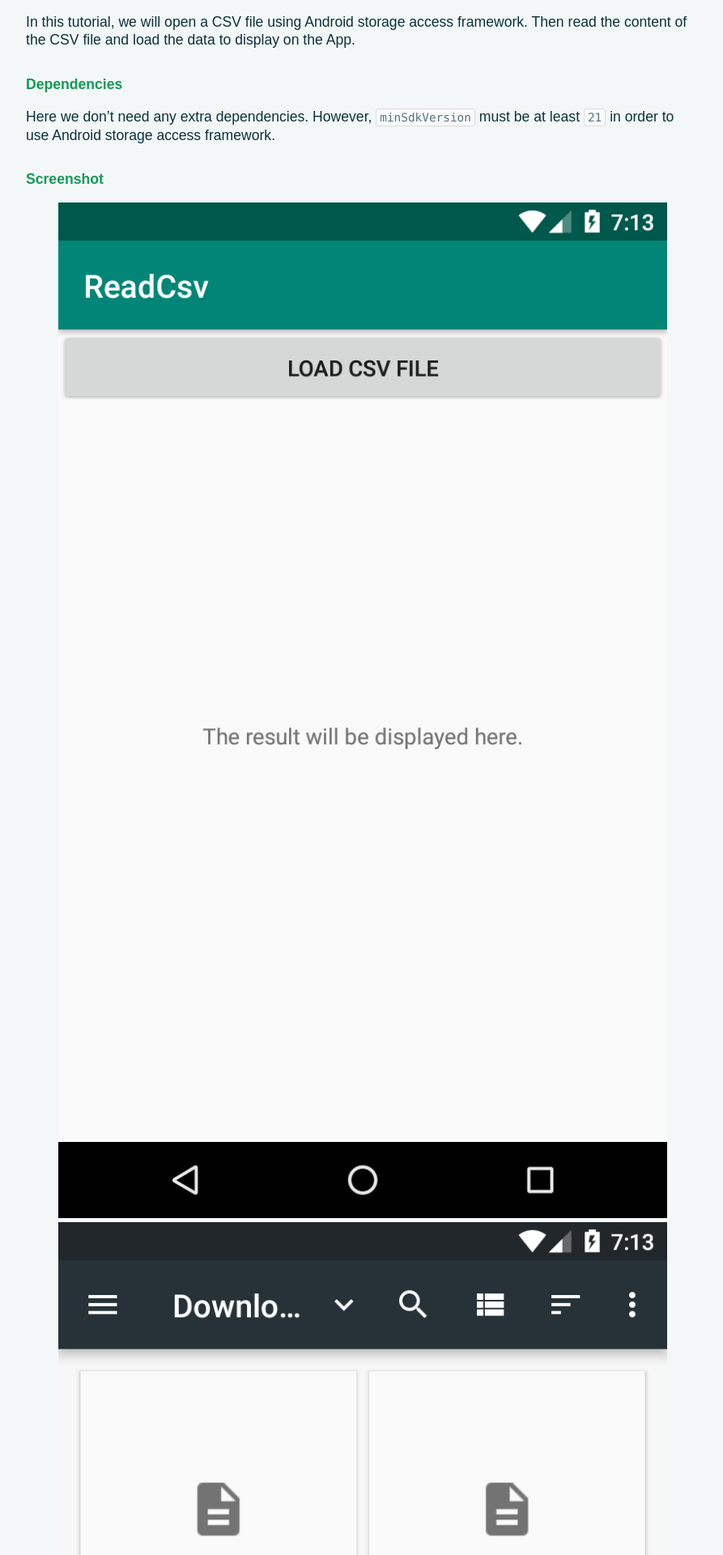
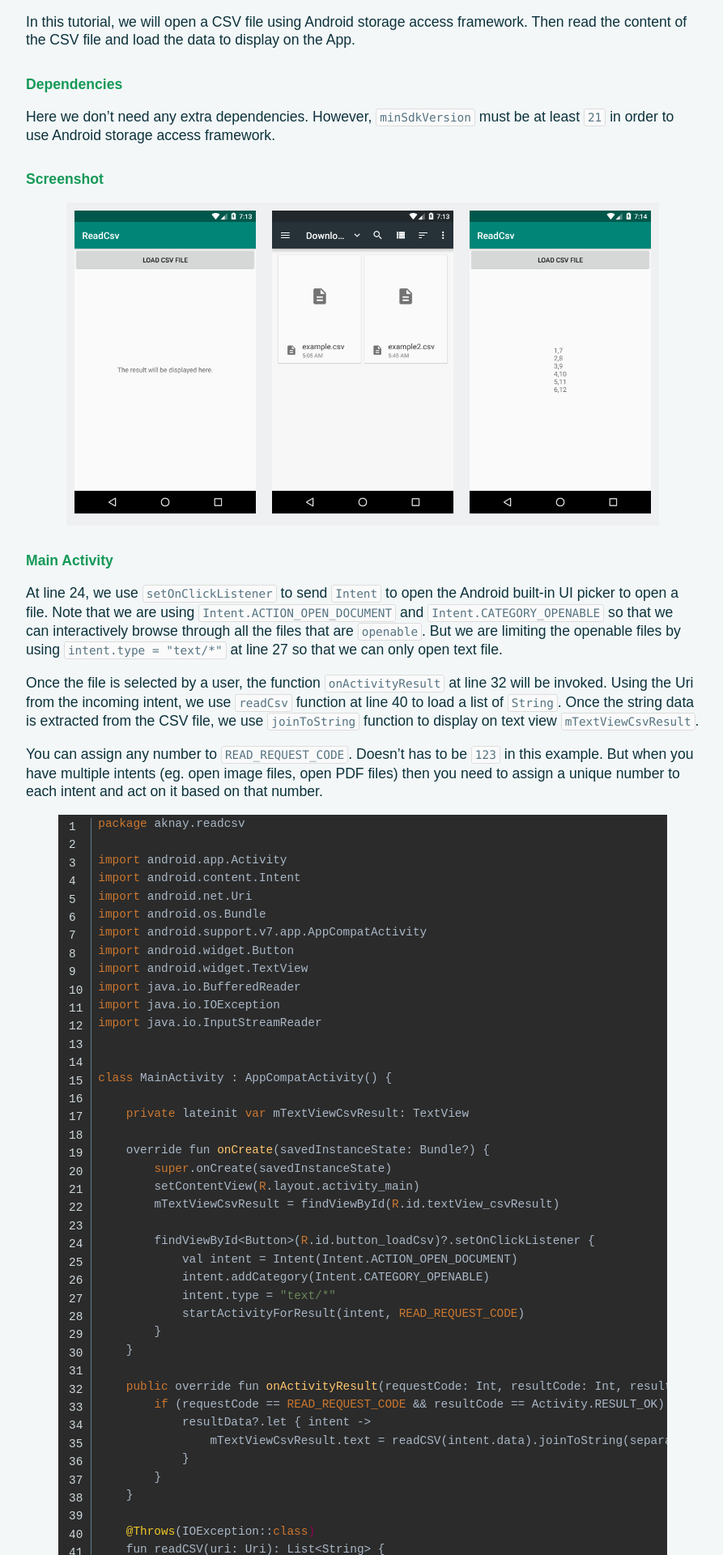
Before and after one commit to aknay/aknay.github.io, a Jekyll site: the page built from _posts/2018-09-28-how-to-open-a-csv-file-from-android.markdown, in a window 1280 px wide. Shown: the part 696-2616 px from the top of the page at 81% size, without its empty margins (192-1085 px from the left). Built offline with Jekyll 4.4.1, drawn with Linux system fonts in a browser that asks for light colours.

Commit message:
style: update css to show multiple images files on on same row

```diff
--- a/_posts/2018-09-28-how-to-open-a-csv-file-from-android.markdown
+++ b/_posts/2018-09-28-how-to-open-a-csv-file-from-android.markdown
@@ -35,17 +35,17 @@ Here we don't need any extra dependencies. However, `minSdkVersion` must be at l
 #### **Screenshot**
 
 <figure>
-  <div  class="logo-list">
+  <div  class="image-container">
 
-    <div class="logo-list-image">
+    <div class="image-list">
         <img src="{{ site.url }}/assets/device-2018-09-28-191317.png">
     </div>
 
-    <div class="logo-list-image">
+    <div class="image-list">
         <img src="{{ site.url }}/assets/device-2018-09-28-191344.png">
     </div>
 
-     <div class="logo-list-image">
+     <div class="image-list">
         <img src="{{ site.url }}/assets/device-2018-09-28-191407.png">
     </div>
 
--- a/css/cayman.css
+++ b/css/cayman.css
@@ -113,3 +113,17 @@ body {
   text-rendering: optimizeLegibility;
   overflow-x: hidden;
 }
+
+.image-container {
+  background-color: #eff0f1;
+  box-sizing: border-box;
+  margin: 10px;
+  display: flex;
+  justify-content: center;
+}
+
+.image-list {
+  width: 100%;
+  padding: 10px;
+  min-width: 0;
+}
```
